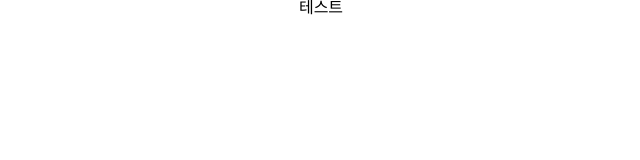
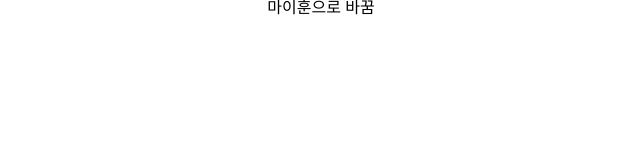
Before and after one commit to ChoiBooKi/sent-front, a React (Create React App) app: page / in a window 1280 px wide. Shown: the top 160 px of the page, without its empty margins (319-959 px from the left). Built offline with nearby package versions, Linux system fonts and the light colour scheme.

Commit message:
practice

```diff
--- a/src/App.tsx
+++ b/src/App.tsx
@@ -5,7 +5,7 @@ import './App.css';
 function App() {
   return (
     <div className="App">
-      테스트
+      마이훈으로 바꿈
     </div>
   );
 }
```
